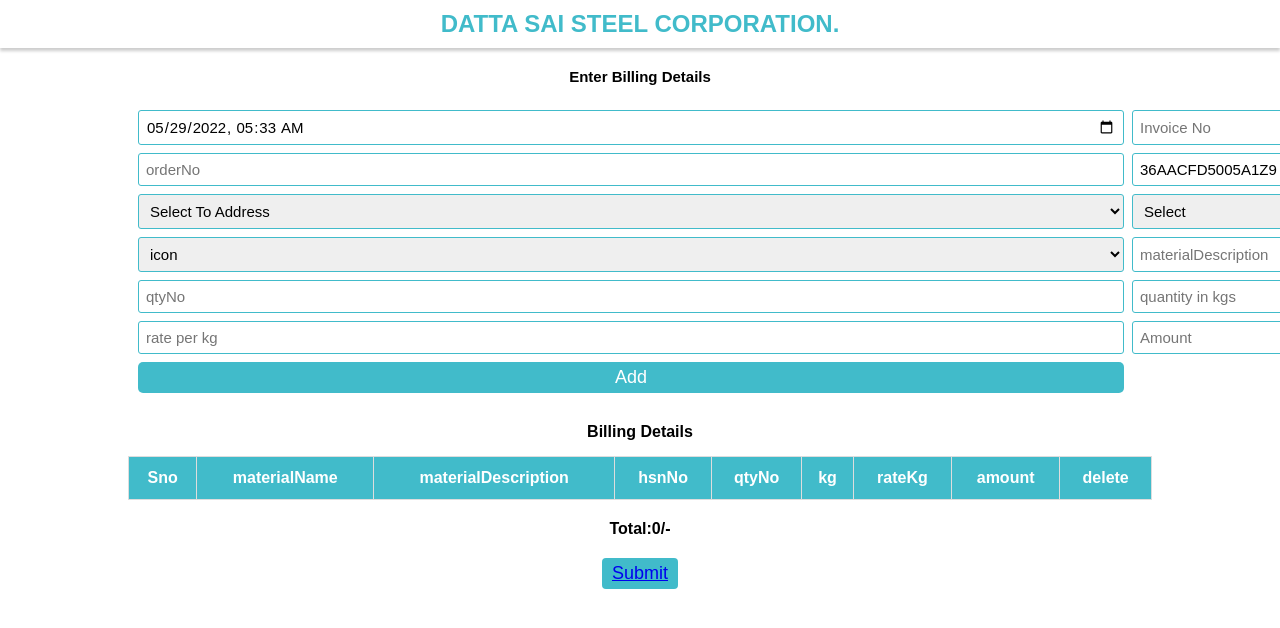
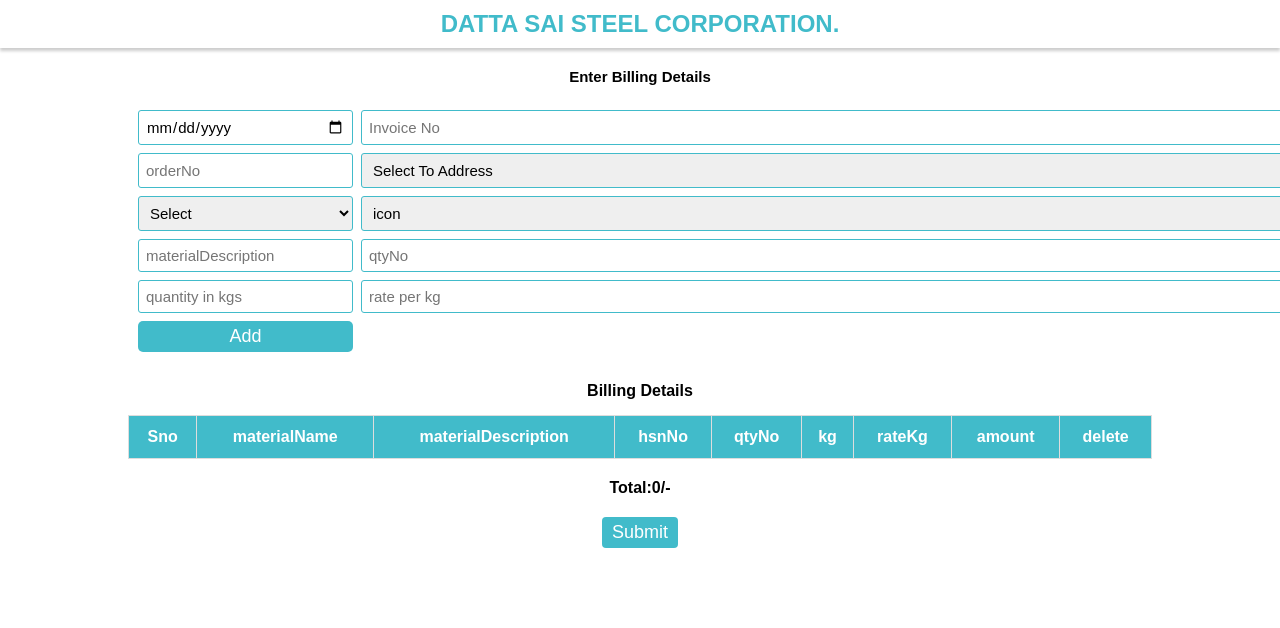
Before and after one commit to RuchithaThota/invoice, a React (Create React App) app: page / in a window 1280 px wide. Shown: the top 628 px of the page. Built offline with nearby package versions, Linux system fonts and the light colour scheme.

Commit message:
fix:conditional rendering

```diff
--- a/src/Components/BillingDetails/BillingDetails.js
+++ b/src/Components/BillingDetails/BillingDetails.js
@@ -21,18 +21,20 @@
     if (billingEntries.length < 1) {
       alert("No Billing Details To Submit...Please Add and Try Again");
       return;
+    } else {
+      navigate("/invoice");
     }
-    navigate("/invoice");
     // setBillingEntries([]);
     // setBillingAddress({});
   };
   const totalAmount = React.useMemo(() => {
     let sum = 0;
     billingEntries.forEach((entriesList) => {
-      sum += parseInt(entriesList.amount);
+      sum += parseFloat(entriesList.kg) * parseFloat(entriesList.rateKg);
     });
     return sum;
   }, [billingEntries]);
+
   return (
     <div className="products">
       <p
@@ -67,7 +69,9 @@
               <td>{billingEntry.qtyNo}</td>
               <td>{billingEntry.kg}</td>
               <td>{billingEntry.rateKg}</td>
-              <td>{billingEntry.amount}</td>
+              <td>
+                {parseFloat(billingEntry.kg) * parseFloat(billingEntry.rateKg)}
+              </td>
               <td>
                 <i
                   className="fas fa-trash"
@@ -97,9 +101,9 @@
           handleSubmit();
         }}
       >
-        <Link to="invoice">Submit</Link>
+        Submit
+        {/* <Link to="invoice">Submit</Link> */}
       </button>
-
     </div>
   );
 };
--- a/src/Components/BillingEntry/BillingEntry.js
+++ b/src/Components/BillingEntry/BillingEntry.js
@@ -17,27 +17,24 @@
   const [errors, setErrors] = useState({
     dateTime: "",
     invoiceNo: "",
-    orderNo: "",
-    gstnNo: "",
     address: "",
     materialName: "",
-    icon: "",
     materialDescription: "",
-    qtyNo: "",
     kg: "",
     rateKg: "",
-    amount: "",
   });
   //billingEntry
   const [billingEntry, setBillingEntry] = useState({
     dateTime: (() => {
-      const d = new Date();
-      d.setMinutes(d.getMinutes() - d.getTimezoneOffset());
-      return d.toISOString().slice(0, -8);
+      var today = new Date();
+      var dd = String(today.getDate()).padStart(2, "0");
+      var mm = String(today.getMonth() + 1).padStart(2, "0");
+      var yyyy = today.getFullYear();
+      return dd + "/" + mm + "/" + yyyy;
     })(),
     invoiceNo: "",
     orderNo: "",
-    gstnNo: "36AACFD5005A1Z9",
+    // gstnNo: "36AACFD5005A1Z9",
     address: "",
     materialName: "",
     icon: "",
@@ -64,13 +61,11 @@
         qtyNo: billingEntry.qtyNo,
         kg: billingEntry.kg,
         rateKg: billingEntry.rateKg,
-        amount: billingEntry.amount,
       });
       setBillingAddress({
         date: billingEntry.dateTime,
         invoiceNo: billingEntry.invoiceNo,
         orderNo: billingEntry.orderNo,
-        gstnNo: billingEntry.gstnNo,
         address: billingEntry.address,
       });
       // console.log(billingEntries)
@@ -199,16 +194,9 @@
     if (!billingEntry.invoiceNo) {
       errors.invoiceNo = "invoiceNo";
     }
-
-    if (!billingEntry.orderNo) {
-      errors.orderNo = "orderNo";
-    }
-    if (!billingEntry.gstnNo) {
-      errors.gstnNo = "gstnNo";
-    }
-    if (!billingEntry.icon || !billingEntry.icon === null) {
-      errors.address = "icon";
-    }
+    // if (!billingEntry.dateTime) {
+    //   errors.dateTime = "date";
+    // }
     if (!billingEntry.address || !billingEntry.address === null) {
       errors.address = "address";
     }
@@ -218,18 +206,14 @@
     if (!billingEntry.materialDescription) {
       errors.materialDescription = "material description";
     }
-    if (!billingEntry.qtyNo) {
-      errors.qtyNo = "qtyNo";
-    }
+
     if (!billingEntry.kg) {
       errors.kg = "kg";
     }
     if (!billingEntry.rateKg) {
       errors.rateKg = "rateKg";
     }
-    if (!billingEntry.amount) {
-      errors.amount = "amount";
-    }
+
     if (Object.keys(errors).length > 0) {
       alert(`${Object.values(errors)} is required`);
     }
@@ -258,15 +242,15 @@
         </p>
         <form className="productentry">
           <input
-            type="datetime-local"
+            type="date"
             name="dateTime"
             value={billingEntry.dateTime}
             onChange={handleChange}
-            max={(() => {
-              const d = new Date();
-              d.setMinutes(d.getMinutes() - d.getTimezoneOffset());
-              return d.toISOString().slice(0, -8);
-            })()}
+            // max={(() => {
+            //   const d = new Date();
+            //   d.setMinutes(d.getMinutes() - d.getTimezoneOffset());
+            //   return d.toISOString().slice(0, -8);
+            // })()}
           />
           <input
             value={billingEntry.invoiceNo}
@@ -280,13 +264,6 @@
             type="text"
             placeholder="orderNo"
             name="orderNo"
-            onChange={handleChange}
-          />
-          <input
-            value={billingEntry.gstnNo}
-            type="text"
-            placeholder="GstnNo"
-            name="gstnNo"
             onChange={handleChange}
           />
 
@@ -349,13 +326,6 @@
             name="rateKg"
             onChange={handleChange}
           />
-          <input
-            value={billingEntry.amount}
-            type="number"
-            placeholder="Amount"
-            name="amount"
-            onChange={handleChange}
-          />
           <button className="add" onClick={handleSubmit} type="submit">
             Add
           </button>
--- a/src/Components/Invoice/Invoice.css
+++ b/src/Components/Invoice/Invoice.css
@@ -3,7 +3,7 @@
   width: 100%;
   margin: 0 auto;
   /* height: auto; */
-  overflow-y: visible;
+  /* overflow-y: visible; */
 }
 .invoice-heading {
   position: relative;
--- a/src/Components/Invoice/Invoice.js
+++ b/src/Components/Invoice/Invoice.js
@@ -13,7 +13,7 @@
   const totalAmount = React.useMemo(() => {
     let sum = 0;
     billingEntries.forEach((entriesList) => {
-      sum += parseInt(entriesList.amount);
+      sum += parseFloat(entriesList.kg) * parseFloat(entriesList.rateKg);
     });
     return sum;
   }, [billingEntries]);
@@ -22,7 +22,7 @@
   const gstCut = React.useMemo(() => {
     let sum = 0;
     billingEntries.forEach((entriesList) => {
-      sum += parseInt(entriesList.amount);
+      sum += parseFloat(entriesList.kg) * parseFloat(entriesList.rateKg);
     });
     return (9 / 100) * sum;
   }, [billingEntries]);
@@ -212,7 +212,7 @@
                   marginLeft: "4em",
                 }}
               >
-                : {billingAddress.gstnNo}
+                :36AACFD5005A1Z9
               </span>
             </div>
           </div>
```
